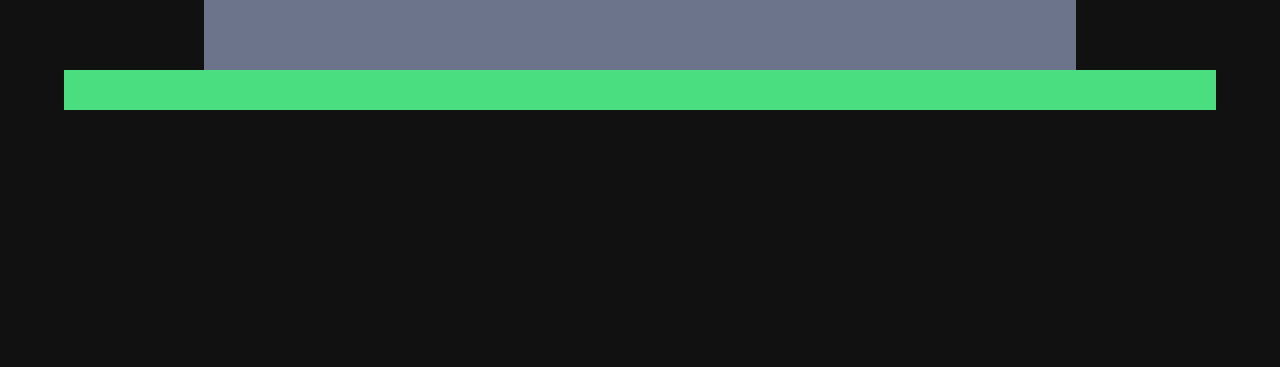
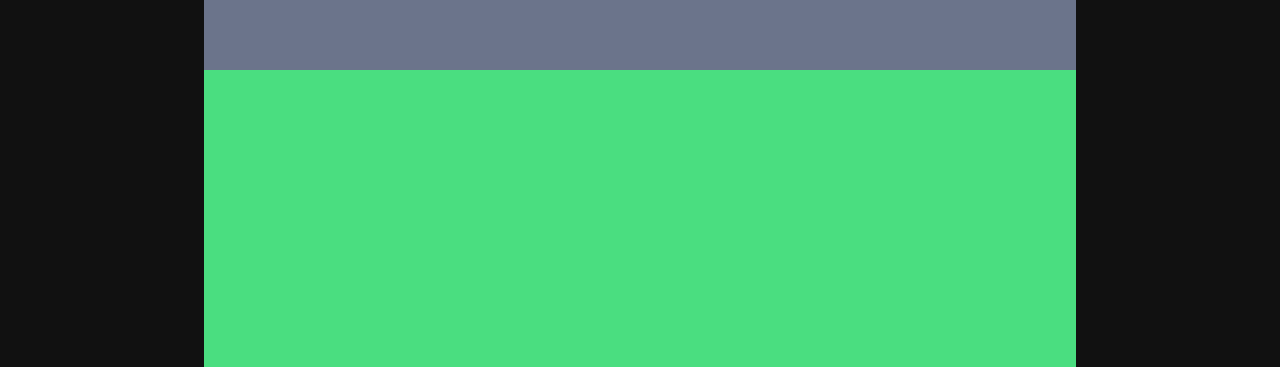
Before and after one commit to mbonikev/hotel_talents_pool, a React (Vite) app: page /#/ in a window 1280 px wide. Shown: the part 3723-4090 px from the top of the page. Built offline with nearby package versions, Linux system fonts and the light colour scheme; what ldrs would draw is missing.

Commit message:
Stalker-commit: src/components/Footer.jsx src/components/Testimonials.jsx

```diff
--- a/src/components/Footer.jsx
+++ b/src/components/Footer.jsx
@@ -12,7 +12,7 @@ function Footer() {
         </div>
       </div>
       <div className="bg-[#111111] w-full pt-[150px] ">
-        <div className="w-full min-h-[300px] px-16 max-lg:px-5max-w-[1000px] mx-auto">
+        <div className="w-full min-h-[300px] flex items-center justify-center flex-col px-16 max-lg:px-5 max-w-[1000px] mx-auto">
           <div className="bg-green-400 w-full h-full flex-1 p-5"></div>
         </div>
       </div>
--- a/src/components/Testimonials.jsx
+++ b/src/components/Testimonials.jsx
@@ -10,7 +10,7 @@ import { TestimonialsSection } from "../content/content";
 
 function Testimonials() {
   return (
-    <div className="w-full py-10 px-16 max-lg:px-5 gap-10 flex flex-col text-dark-text">
+    <div className="w-full py-10 px-16 max-lg:px-5 gap-10 flex flex-col text-dark-text flex items-center justify-center flex-col">
       <div className="w-1/2 h-fit flex flex-col gap-1 ">
         <h1 className="text-lg font-bold text-main-color">
           {TestimonialsSection.sectionTitle}
```
